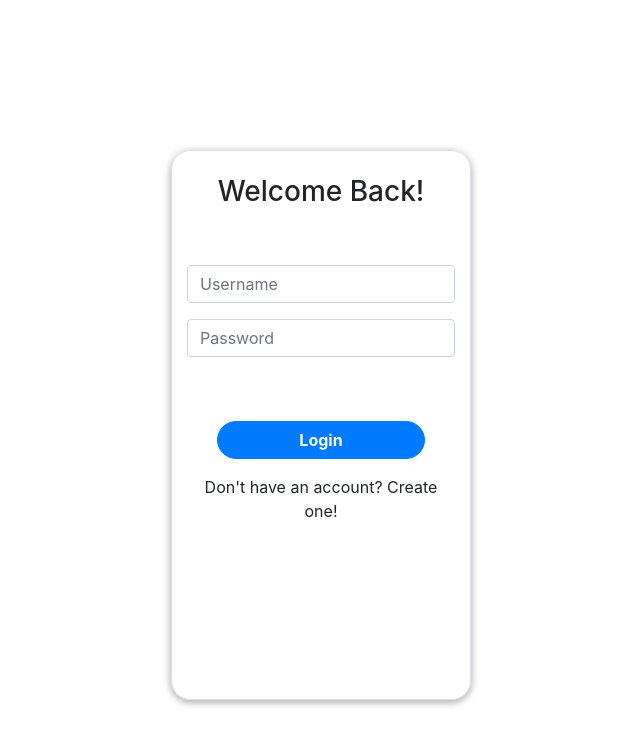
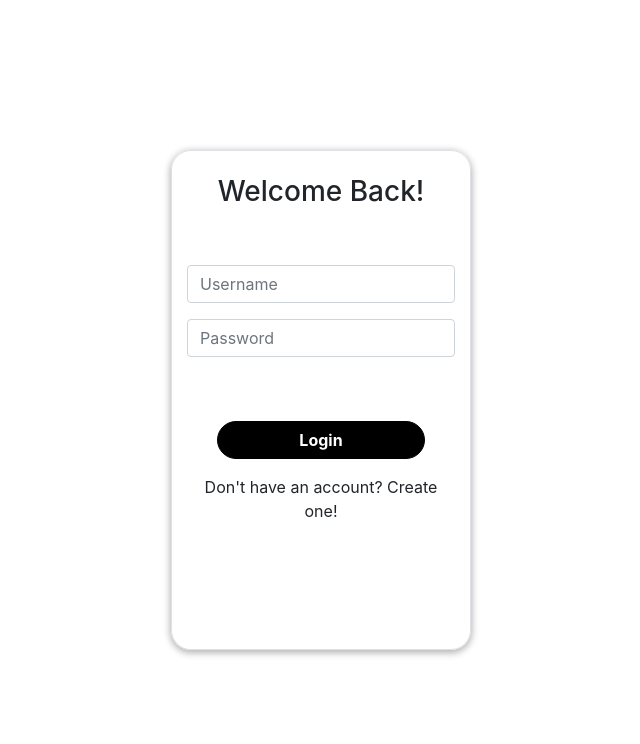
Before and after one commit to Jonathan204/SyncStream, a React (Create React App) app in the folder client/: page / in a window 1280 px wide. Shown: the top 744 px of the page, without its empty margins (319-959 px from the left). Built offline with nearby package versions, Linux system fonts and the light colour scheme; no server answers.

Commit message:
ceneted account box vertically and horizontally

```diff
--- a/client/public/index.html
+++ b/client/public/index.html
@@ -1,5 +1,5 @@
 <!DOCTYPE html>
-<html lang="en">
+<html lang="en" style="height: 100%">
   <head>
     <meta charset="utf-8" />
     <link rel="icon" href="%PUBLIC_URL%/favicon.ico" />
--- a/client/src/components/Account/styles.css
+++ b/client/src/components/Account/styles.css
@@ -17,15 +17,27 @@
   margin-left: 30px;
   margin-right: 30px;
   font-weight: bold;
+  background-color: black;
+  border-color: black;
+}
+
+.submit-button:hover {
+  background-color: rgb(26, 27, 27);
+  border-color: black;
 }
 
 .account-window {
-  height: 550px;
+  height: 500px;
   width: 300px;
   display: flex;
   flex-direction: column;
   align-items: center;
   border-radius: 20px;
   box-shadow: 0 2px 7px 1px rgba(0, 0, 0, 0.3);
-  margin-top: 150px;
+  margin: 0;
+  position: absolute;
+  top: 50%;
+  left: 50%;
+  -ms-transform: translate(-50%, -50%);
+  transform: translate(-50%, -50%);
 }
```
